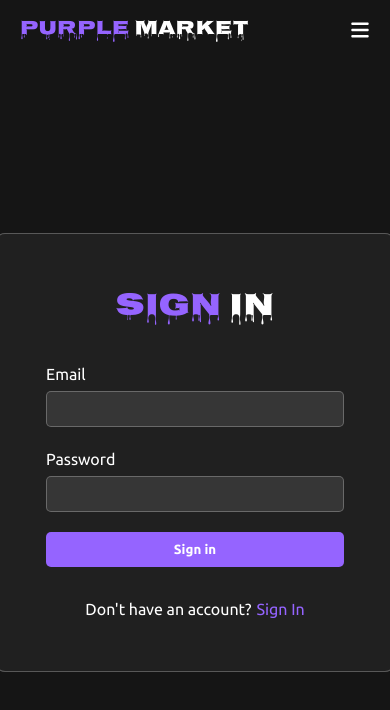
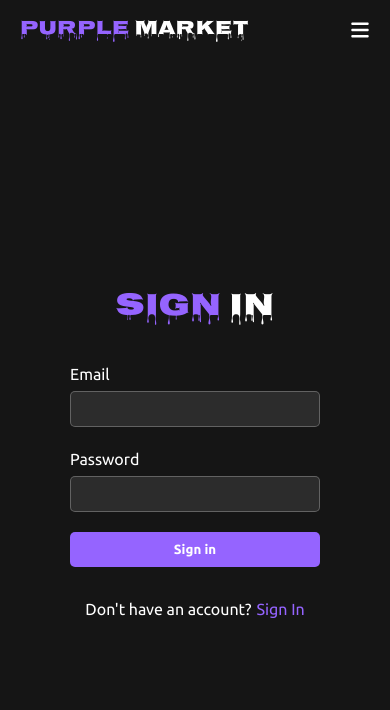
Before and after one commit to NaNi-inth20-2024/client, a React (Vite) app: page /auth in a window 390 px wide. Shown: the top 710 px of the page. Built offline with nearby package versions, Linux system fonts and the light colour scheme; no server answers.

Commit message:
+ login page responsive dsign

```diff
--- a/src/components/auth-page/styles.module.scss
+++ b/src/components/auth-page/styles.module.scss
@@ -49,3 +49,17 @@
     color: v.$color-purple;
     padding-left: 5px;
 }
+
+@media screen and (max-width: 500px) {
+    .authPage__formWrapper {
+        min-width: 350px;
+        width: 80%;
+        background: none;
+        border: none;
+
+        p {
+            text-align: center;
+        }
+    }
+
+}
```
